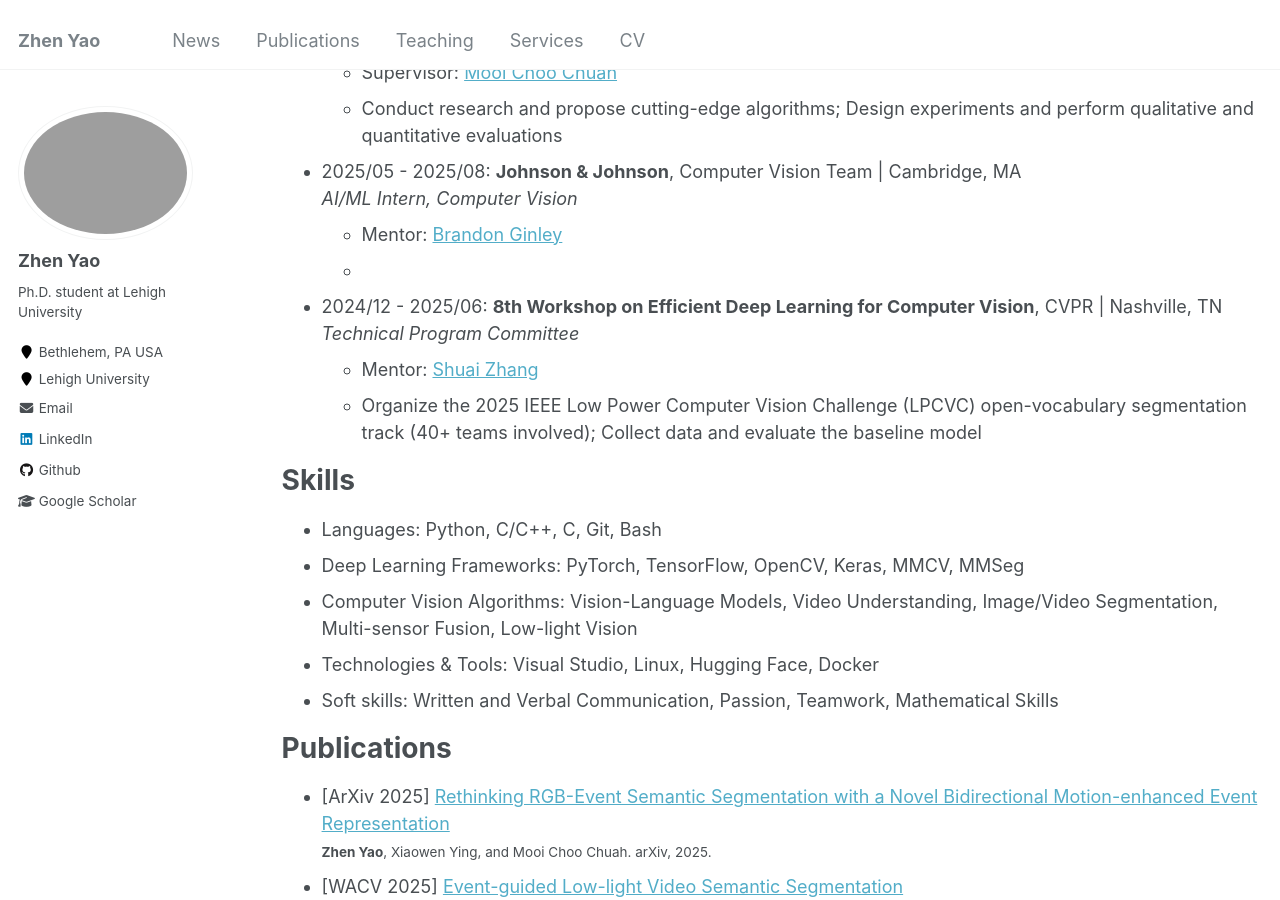
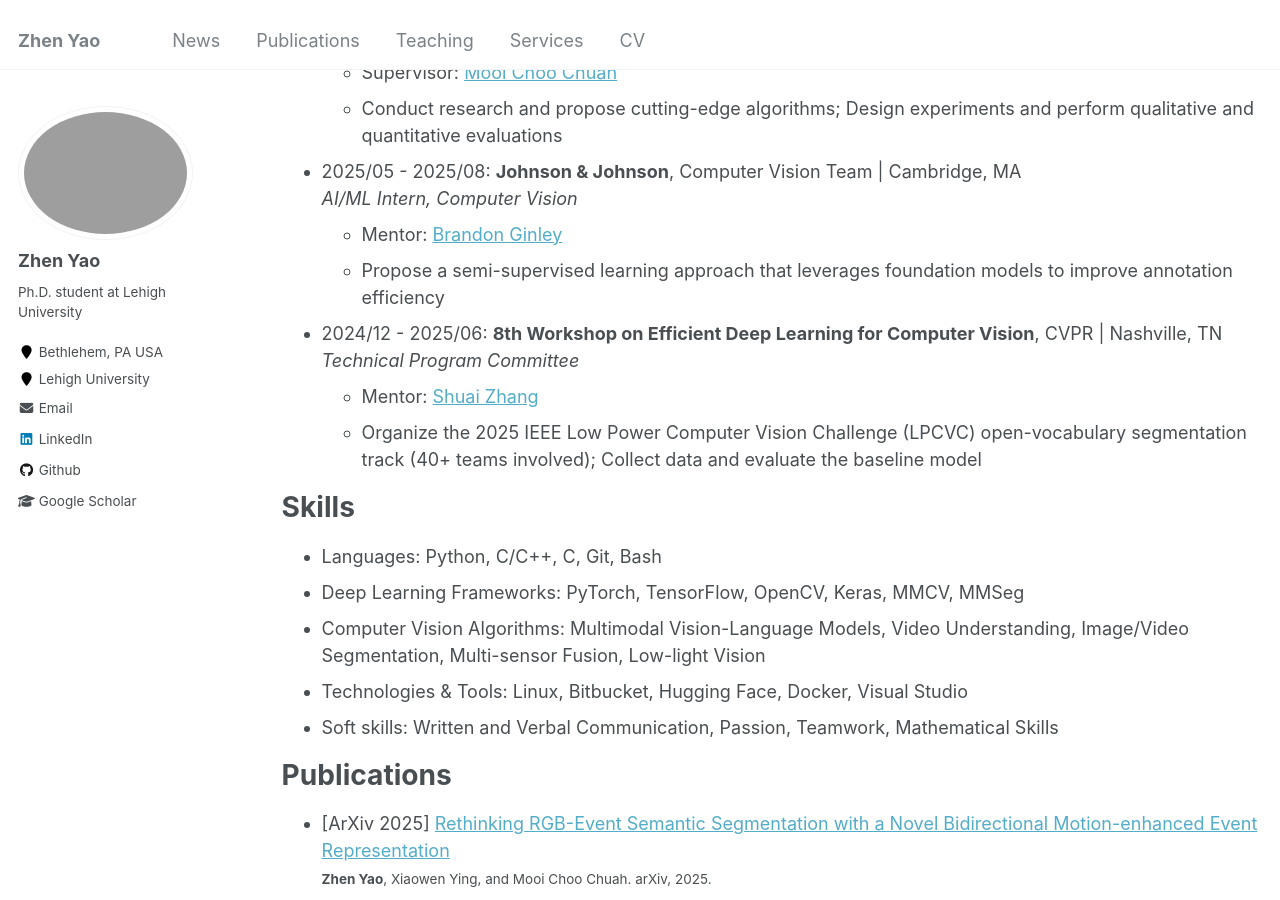
Before and after one commit to zyaocoder/zyaocoder.github.io, a Jekyll site: the page built from _pages/cv.md, in a window 1280 px wide and 900 px high, scrolled down 373 px. Built offline with Jekyll 4.4.1, drawn with Linux system fonts in a browser that asks for light colours.

Commit message:
Update cv.md

```diff
--- a/_pages/cv.md
+++ b/_pages/cv.md
@@ -25,7 +25,7 @@ Work experience
 * 2025/05 - 2025/08: **Johnson & Johnson**, Computer Vision Team | Cambridge, MA \\
   *AI/ML Intern, Computer Vision*
   * Mentor: [Brandon Ginley](https://scholar.google.com/citations?user=UDz46zwAAAAJ&hl=en)
-  *
+  * Propose a semi-supervised learning approach that leverages foundation models to improve annotation efficiency
 
 * 2024/12 - 2025/06: **8th Workshop on Efficient Deep Learning for Computer Vision**, CVPR | Nashville, TN \\
   *Technical Program Committee*
@@ -36,8 +36,8 @@ Skills
 ======
 * Languages: Python, C/C++, C, Git, Bash
 * Deep Learning Frameworks: PyTorch, TensorFlow, OpenCV, Keras, MMCV, MMSeg
-* Computer Vision Algorithms: Vision-Language Models, Video Understanding, Image/Video Segmentation, Multi-sensor Fusion, Low-light Vision
-* Technologies & Tools: Visual Studio, Linux, Hugging Face, Docker
+* Computer Vision Algorithms: Multimodal Vision-Language Models, Video Understanding, Image/Video Segmentation, Multi-sensor Fusion, Low-light Vision
+* Technologies & Tools: Linux, Bitbucket, Hugging Face, Docker, Visual Studio
 * Soft skills: Written and Verbal Communication, Passion, Teamwork, Mathematical Skills
 
 Publications
```
